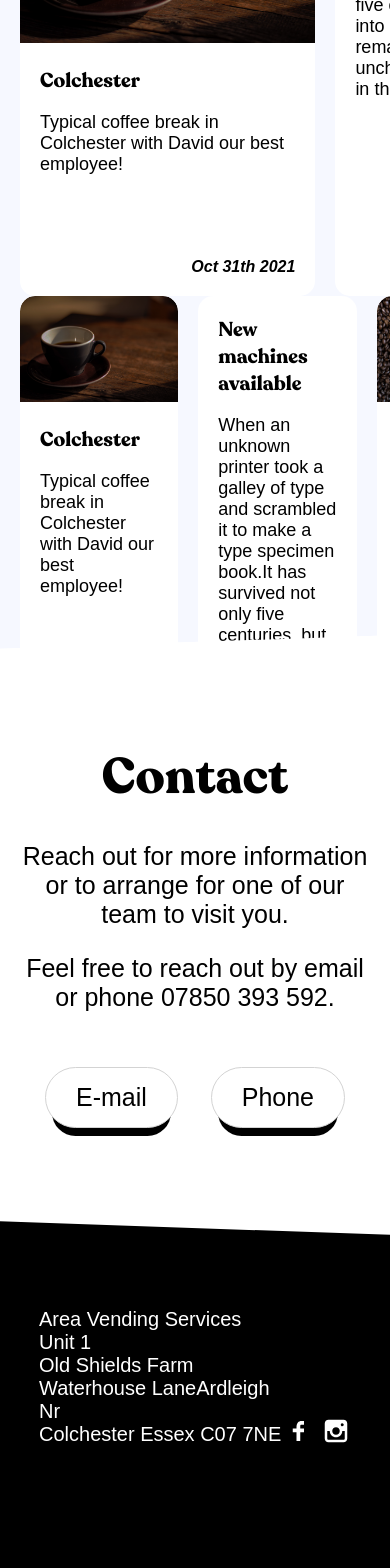
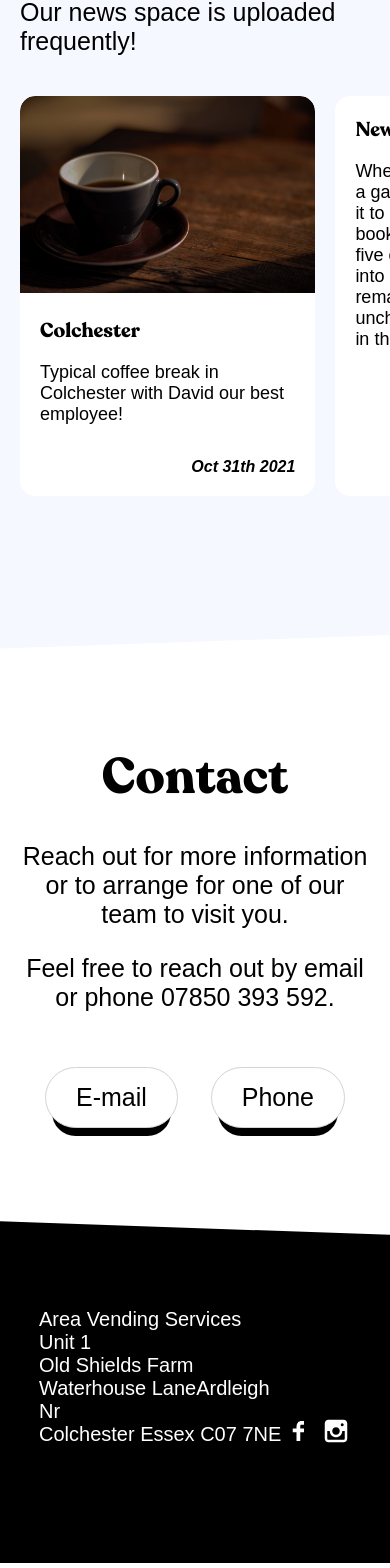
Before and after one commit to jeromenicco/new-avs, a React (Create React App) app: page / in a window 390 px wide. Shown: the part 4966-6534 px from the top of the page. Built offline with nearby package versions, Linux system fonts and the light colour scheme; the HTML template or start-up script is replaced by a standard one.

Commit message:
BIG SCREEN fix

```diff
--- a/src/App.js
+++ b/src/App.js
@@ -21,9 +21,9 @@ import './responsive.css'
 function App() {
 
   const isMobile = useMediaQuery({ query: '(max-width: 600px)' })
-  const isTablet = useMediaQuery({ query: '(min-width: 600px)' && '(max-width: 900px)' })
-  const isLaptop = useMediaQuery({ query: '(min-width: 900px)'})
-  const isBigScreen = useMediaQuery({ query: '(min-width: 1900px)' })
+  const isTablet = useMediaQuery({ query: '(min-width: 650px)'})
+  const isLaptop = useMediaQuery({ query: '(min-device-width: 900px)'})
+  const isBigScreen = useMediaQuery({ query: '(min-device-width: 1900px)' })
 
   // console.log(isMobile)
 
--- a/src/components/Footer.css
+++ b/src/components/Footer.css
@@ -39,7 +39,7 @@
 
 .footer-filler {
     height: 70px;
-    margin-top: -30px;
+    margin-top: -35px;
     background: black;
     z-index: 2;
 }
--- a/src/components/News.css
+++ b/src/components/News.css
@@ -73,7 +73,7 @@
     position: relative;
     border-radius: 15px;
     background: white;
-    height: 450px;
+    height: 400px;
     max-width: 350px;
     overflow: scroll;
 }
```
Also changed, not shown: src/components/News.js (+4 -4 lines).
